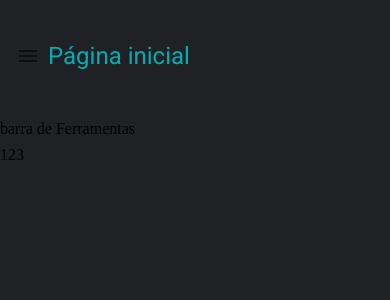
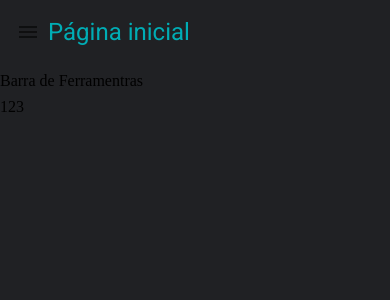
Before and after one commit to fragosojp/react-materialui-ts, a React (Create React App) app: page /pagina-inicial in a window 390 px wide. Shown: the top 300 px of the page. Built offline with nearby package versions, Linux system fonts and the light colour scheme.

Commit message:
Feat: Layout base responsivo

```diff
--- a/src/pages/dashboard/Dashboard.tsx
+++ b/src/pages/dashboard/Dashboard.tsx
@@ -1,5 +1,12 @@
 import { LayoutBaseDePagina } from "../../shared/layouts";
 
 export const Dashboard = () => {
-  return <LayoutBaseDePagina titulo="Página inicial">123</LayoutBaseDePagina>;
+  return (
+    <LayoutBaseDePagina
+      titulo="Página inicial"
+      barraDeFerramentas={<>Barra de Ferramentras</>}
+    >
+      123
+    </LayoutBaseDePagina>
+  );
 };
--- a/src/shared/layouts/LayoutBaseDePagina.tsx
+++ b/src/shared/layouts/LayoutBaseDePagina.tsx
@@ -13,13 +13,16 @@
 interface ILayoutBaseDePaginaProps {
   titulo: string;
   children: ReactNode;
+  barraDeFerramentas?: ReactNode;
 }
 
 export const LayoutBaseDePagina: React.FC<ILayoutBaseDePaginaProps> = ({
   titulo,
   children,
+  barraDeFerramentas,
 }) => {
   const smDown = useMediaQuery((theme: Theme) => theme.breakpoints.down("sm"));
+  const mdDown = useMediaQuery((theme: Theme) => theme.breakpoints.down("md"));
   const theme = useTheme();
   const { toggleDrawerOpen } = useDrawerContext();
   return (
@@ -28,7 +31,7 @@
         display="flex"
         alignItems="center"
         padding={1}
-        height={theme.spacing(12)}
+        height={theme.spacing(smDown ? 6 : mdDown ? 8 : 12)}
       >
         {smDown && (
           <IconButton onClick={toggleDrawerOpen}>
@@ -36,14 +39,22 @@
           </IconButton>
         )}
 
-        <Typography variant="h5" style={{ color: "#00adb5" }}>
+        <Typography
+          style={{ color: "#00adb5" }}
+          overflow="hidden"
+          whiteSpace="nowrap"
+          textOverflow="ellipsis"
+          variant={smDown ? "h5" : mdDown ? "h4" : "h3"}
+        >
           {titulo}
         </Typography>
       </Box>
 
-      <Box>barra de Ferramentas</Box>
+      {barraDeFerramentas && <Box>{barraDeFerramentas}</Box>}
 
-      <Box>{children}</Box>
+      <Box flex={1} overflow="auto">
+        {children}
+      </Box>
     </Box>
   );
 };
```
